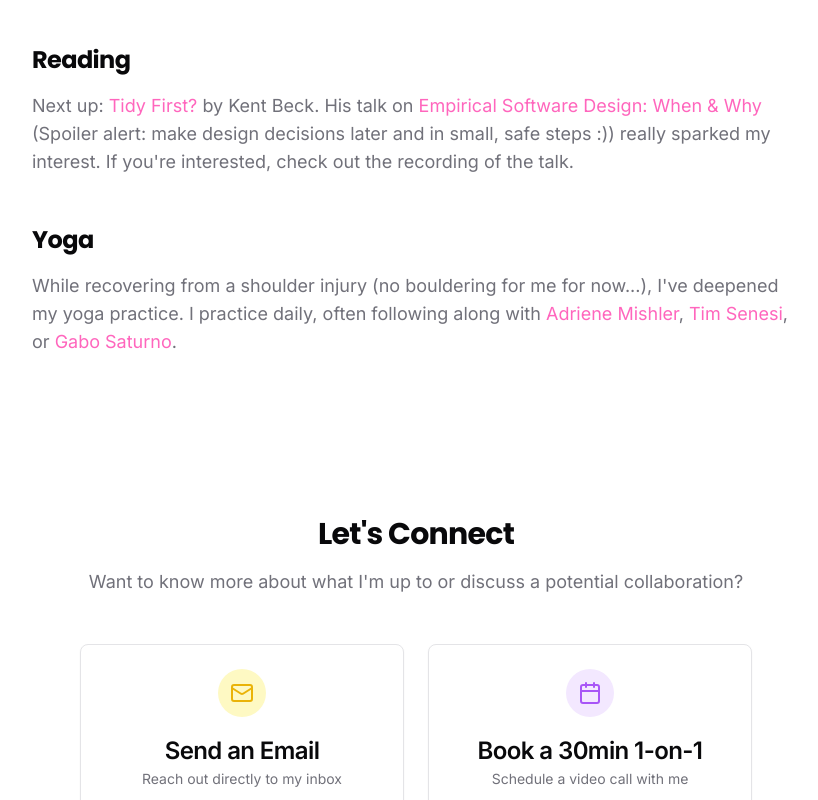
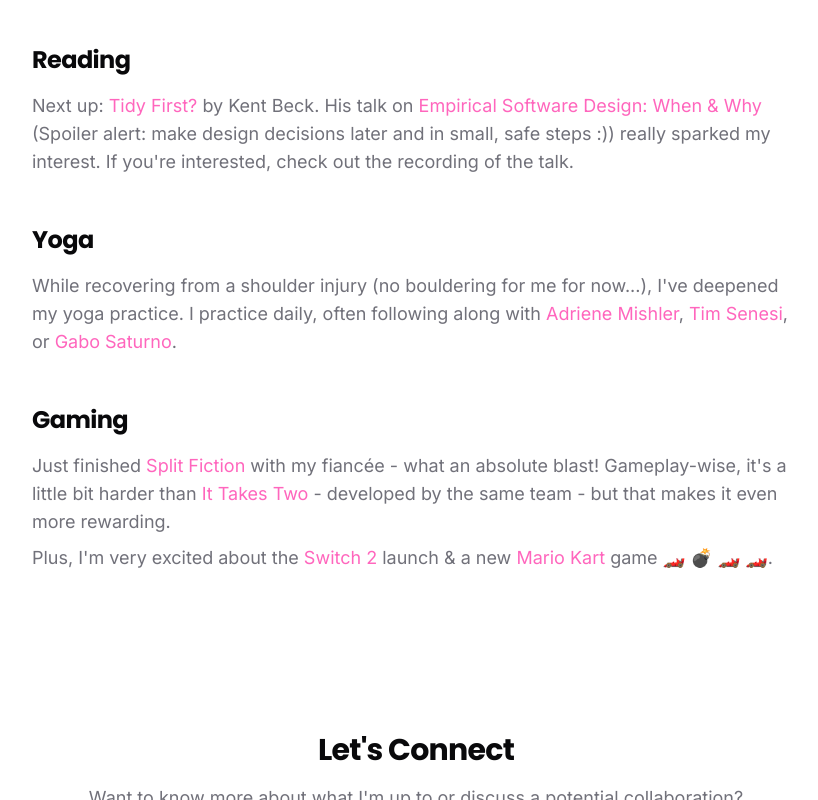
Before and after one commit to janraasch/janraaschcom-vibrant, a Next.js app: page /now in a window 1280 px wide. Shown: the part 1378-2178 px from the top of the page, without its empty margins (224-1042 px from the left). Built offline with nearby package versions, Linux system fonts and the light colour scheme.

Commit message:
feat(now): add gaming section

```diff
--- a/app/now/page.tsx
+++ b/app/now/page.tsx
@@ -31,7 +31,7 @@ export default function NowPage() {
               className="flex items-center justify-center gap-2 mt-4 text-muted-foreground"
             >
               <Calendar className="h-4 w-4 hidden sm:inline" />
-              <span>Last updated May 13, 2025, from my home in Lübeck, Germany.</span>
+              <span>Last updated June 3, 2025, from my home in Lübeck, Germany.</span>
             </MotionDiv>
           </div>
         </div>
@@ -149,6 +149,51 @@ export default function NowPage() {
                   or <Link href="https://saturnomovement.com" target="_blank" rel="noopener noreferrer" className="text-primary hover:underline">Gabo Saturno</Link>.
                 </p>
               </MotionDiv>
+
+              {/* Gaming Section */}
+              <MotionDiv
+                initial={{ opacity: 0, y: 20 }}
+                whileInView={{ opacity: 1, y: 0 }}
+                transition={{ duration: 0.5, delay: 0.5 }}
+                viewport={{ once: true }}
+              >
+                <h2 className="text-2xl font-bold tracking-tight font-heading mb-4">Gaming</h2>
+                <p className="text-muted-foreground text-lg mb-2">
+                Just finished <Link
+                  href="https://www.ea.com/games/split-fiction/split-fiction"
+                  target="_blank" rel="noopener noreferrer"
+                  className="text-primary hover:underline"
+                >
+                Split Fiction
+                </Link> with my fiancée - what an absolute blast! Gameplay-wise, it's a little bit harder than <Link
+                  href="https://www.ea.com/games/it-takes-two/it-takes-two"
+                  target="_blank" rel="noopener noreferrer"
+                  className="text-primary hover:underline"
+                >It Takes Two
+                </Link> - developed by the same team - but that makes it even more rewarding.
+                </p>
+                <div className="text-muted-foreground text-lg transition-all group inline-block">
+                  Plus, I'm very excited about the{' '}
+                  <Link
+                    href="https://www.nintendo.com/us/gaming-systems/switch-2/"
+                    target="_blank"
+                    rel="noopener noreferrer"
+                    className="text-primary hover:underline"
+                  >
+                    Switch 2
+                  </Link>{' '}
+                  launch & a new <Link
+                    href="https://www.nintendo.com/us/gaming-systems/switch-2/featured-games/mario-kart-world/"
+                    target="_blank"
+                    rel="noopener noreferrer"
+                    className="text-primary hover:underline"
+                  >
+                    Mario Kart
+                  </Link> game {' '}
+                  <span className="inline-block group-hover:hidden">🏎️ 💣 🏎️ 🏎️.</span>
+                  <span className="hidden group-hover:inline-block">🏎️ 💥 🏎️ ... 🏎️.</span>
+                </div>
+              </MotionDiv>
             </div>
           </div>
         </div>
```
Also changed, not shown: 1 other file (tests, documents, lock files or other folders).
